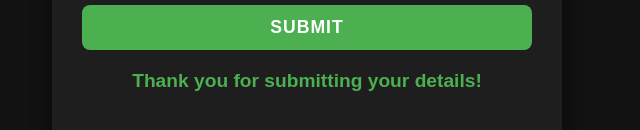
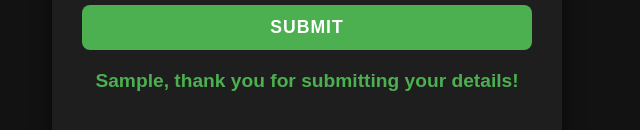
Before and after one commit to ayushvadodariya/javascript-project, a plain HTML site: page feedback.html in a window 1280 px wide. Both pictures are taken after typing "Sample", "name@example.com", "2020-01-15", "Sample", "Sample" into the empty fields and a click on the button "SUBMIT". Shown: the part 660-790 px from the top of the page, without its empty margins (333-973 px from the left). Drawn offline with Linux system fonts and the light colour scheme.

Commit message:
added username in feedback form in thankyou message

```diff
--- a/feedback.html
+++ b/feedback.html
@@ -130,16 +130,20 @@
         <button type="submit" id="mybutton">Submit</button>
 
         <!-- Thank You Message -->
-        <p id="thankYouMessage">Thank you for submitting your details!</p>
+        <p id="thankYouMessage"></p>
     </div>
 
     <script>
         const submitButton = document.getElementById('mybutton');
+        const nameInput = document.getElementById('myName');
         const thankYouMessage = document.getElementById('thankYouMessage');
 
         submitButton.addEventListener('click', () => {
+            // Set the thank-you message dynamically when the button is clicked
+            thankYouMessage.innerText = `${nameInput.value}, thank you for submitting your details!`;
             thankYouMessage.style.display = 'block';
         });
     </script>
+
 </body>
 </html>
```
